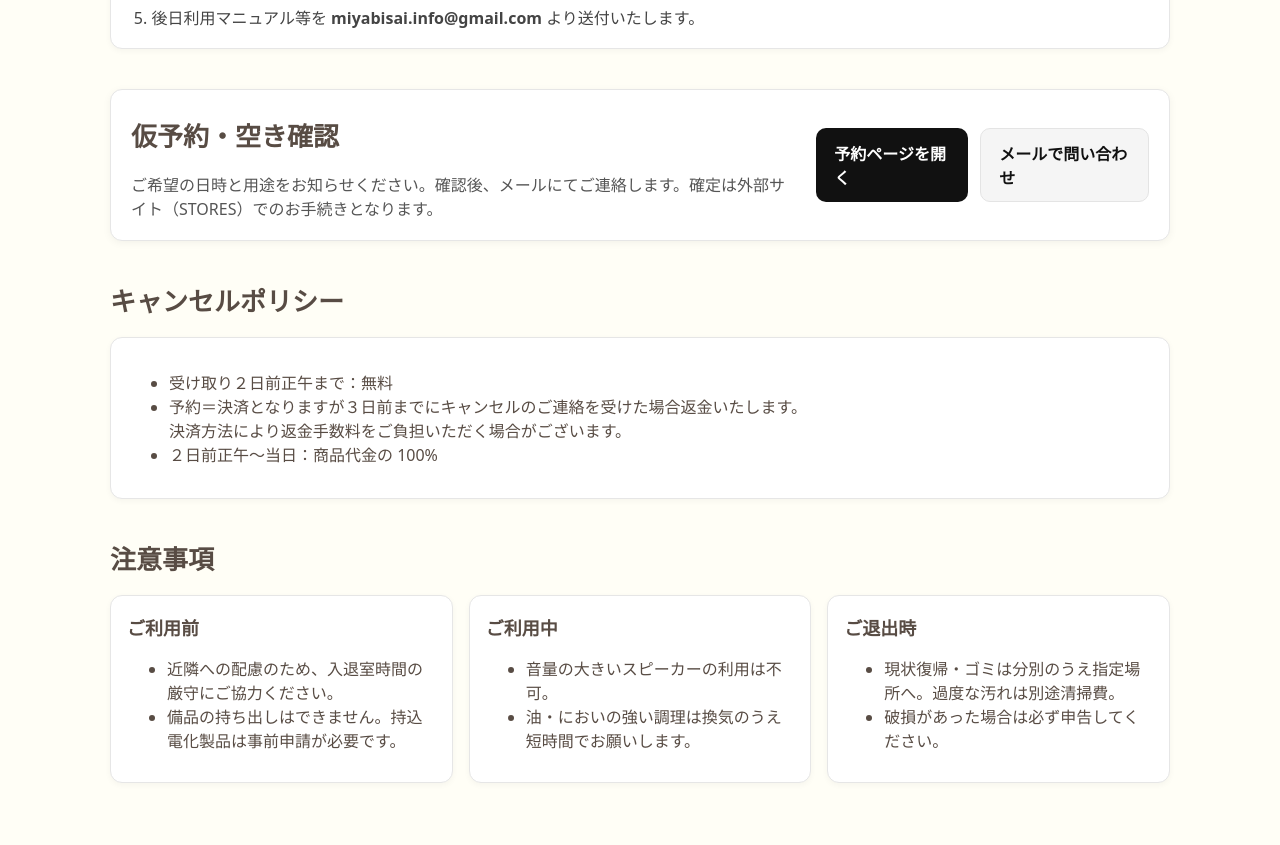
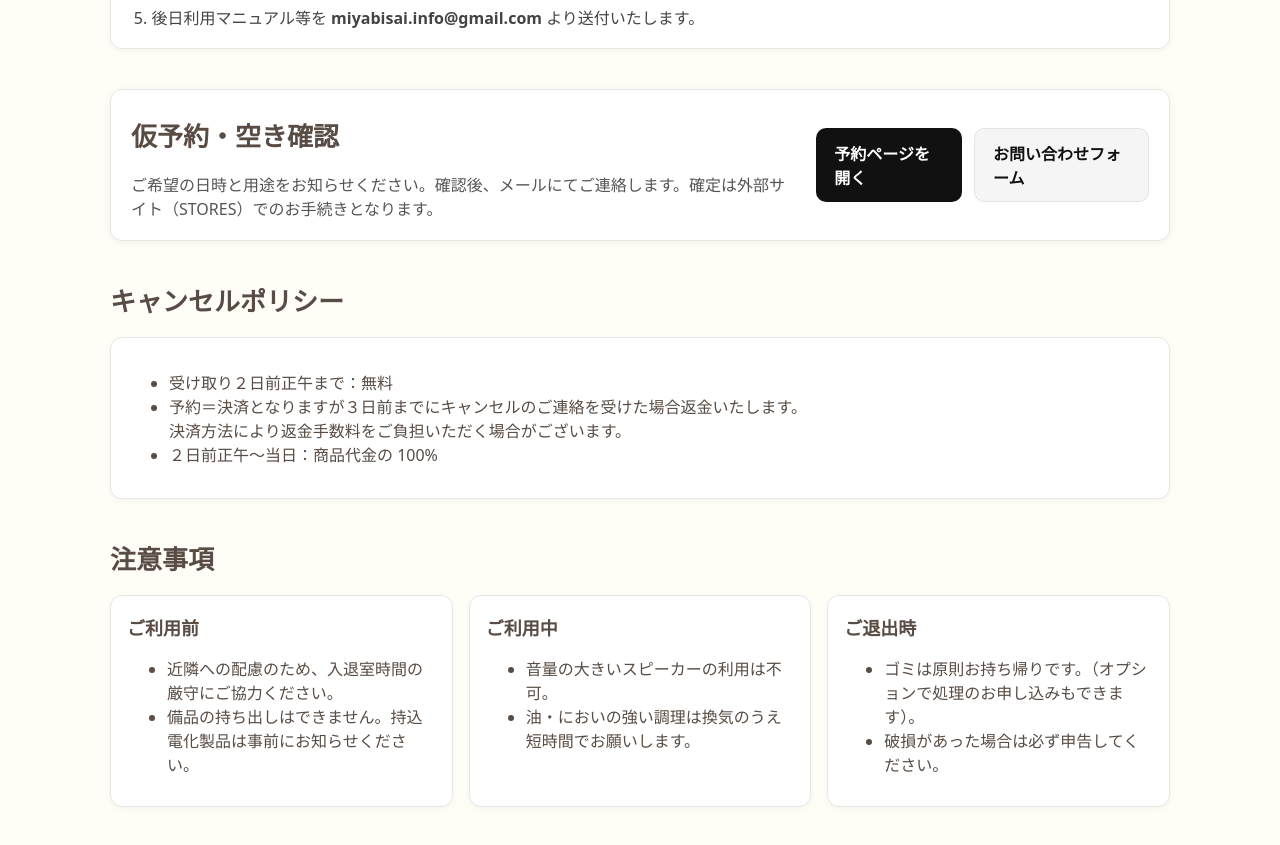
Before and after one commit to ksuwa55/kitchenstudio-site, a Next.js app: page /rental in a window 1280 px wide. Shown: the part 4060-4905 px from the top of the page. Before the commit the page ends 4883 px from the top, so only its background shows below. Built offline with nearby package versions, Linux system fonts and the light colour scheme.

Commit message:
change mail to contact form

```diff
--- a/app/deli/page.tsx
+++ b/app/deli/page.tsx
@@ -121,8 +121,8 @@ export default async function DeliPage() {
               <a className="btnPrimary" href={DELI_BOOK_URL} target="_blank" rel="noopener noreferrer">
                 注文する
               </a>
-              <a className="btnGhost" href="mailto:info@example.com">
-                メールで問い合わせ
+              <a className="btnGhost" href="/contact">
+                お問い合わせフォーム
               </a>
             </div>
           </div>
--- a/app/lesson/page.tsx
+++ b/app/lesson/page.tsx
@@ -153,8 +153,8 @@ export default async function LessonPage() {
               <a className="btnPrimary" href={LESSON_BOOK_URL} target="_blank" rel="noopener noreferrer">
                 申し込む
               </a>
-              <a className="btnGhost" href="mailto:info@example.com">
-                メールで問い合わせ
+              <a className="btnGhost" href="/contact">
+                お問い合わせフォーム
               </a>
             </div>
           </div>
--- a/app/rental/page.tsx
+++ b/app/rental/page.tsx
@@ -210,7 +210,7 @@ export default function Rental() {
               <a className="btnPrimary" href={BOOKING_URL} target="_blank" rel="noopener noreferrer">
                 予約ページを開く
               </a>
-              <a className="btnGhost" href="mailto:info@example.com">メールで問い合わせ</a>
+              <a className="btnGhost" href="/contact">お問い合わせフォーム</a>
             </div>
           </div>
         </section>
@@ -235,7 +235,7 @@ export default function Rental() {
               <h3>ご利用前</h3>
               <ul>
                 <li>近隣への配慮のため、入退室時間の厳守にご協力ください。</li>
-                <li>備品の持ち出しはできません。持込電化製品は事前申請が必要です。</li>
+                <li>備品の持ち出しはできません。持込電化製品は事前にお知らせください。</li>
               </ul>
             </div>
             <div className="noteCard">
@@ -248,7 +248,7 @@ export default function Rental() {
             <div className="noteCard">
               <h3>ご退出時</h3>
               <ul>
-                <li>現状復帰・ゴミは分別のうえ指定場所へ。過度な汚れは別途清掃費。</li>
+                <li>ゴミは原則お持ち帰りです。（オプションで処理のお申し込みもできます）。</li>
                 <li>破損があった場合は必ず申告してください。</li>
               </ul>
             </div>
```
